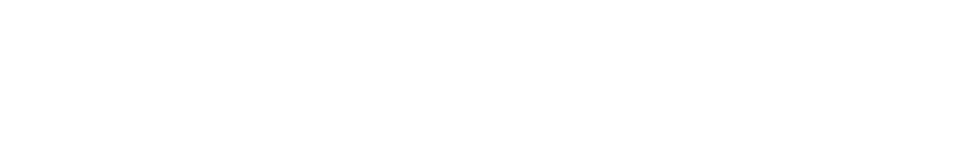
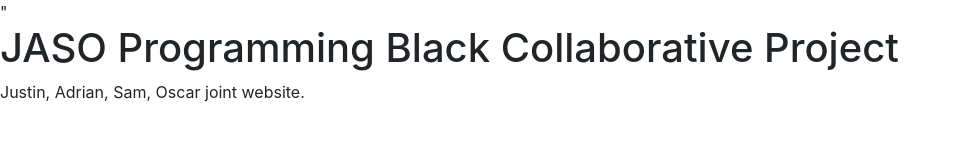
Before and after one commit to Clasher99/jaso-collab, a plain HTML site: page src/public/index.html in a window 1280 px wide. Shown: the whole page, without its empty margins (0-960 px from the left). Drawn offline with nearby package versions, Linux system fonts and the light colour scheme.

Commit message:
project structure revamp plus initial index page

```diff
--- a/src/public/index.html
+++ b/src/public/index.html
@@ -3,8 +3,16 @@
 <head>
     <meta charset="UTF-8">
     <title>Super cool website</title>
+    <link rel = "stylesheet" href = "index.css"/>
+    <link rel="stylesheet" href = "<https://cdn.jsdelivr.net/npm/bootstrap@5.0.2/dist/css/bootstrap.min.css" rel="stylesheet" integrity="sha384-EVSTQN3/azprG1Anm3QDgpJLIm9Nao0Yz1ztcQTwFspd3yD65VohhpuuCOmLASjC" crossorigin="anonymous">"
+
+
 </head>
 <body>
 
+<h1>JASO Programming Black Collaborative Project</h1>
+
+<p>Justin, Adrian, Sam, Oscar joint website.</p>
+
 </body>
 </html>
--- /dev/null
+++ b/src/public/styling/general.css
@@ -0,0 +1 @@
+body{color: lightgray;}
```
Also changed, not shown: src/public/personal-sites/sam.html (renamed from src/public/sam.html, +1 -1 lines), src/public/personal-sites/justin.html (renamed from src/public/justin.html), src/public/styling/justin.css (added), src/public/styling/sam.css (renamed from src/public/sam.css).
